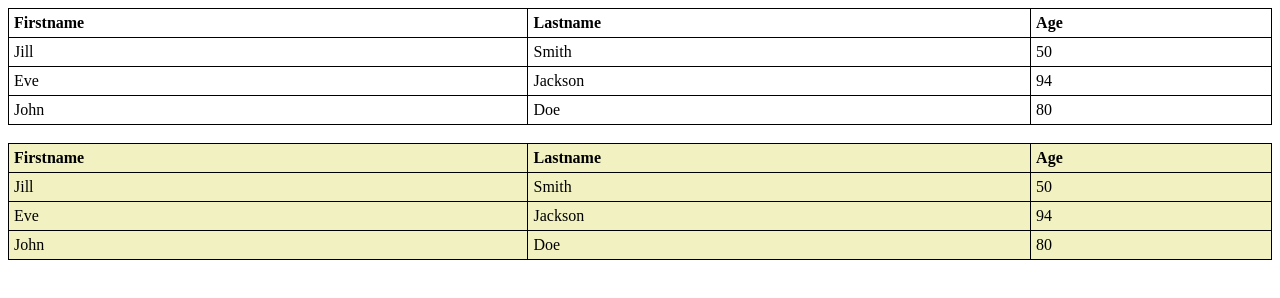
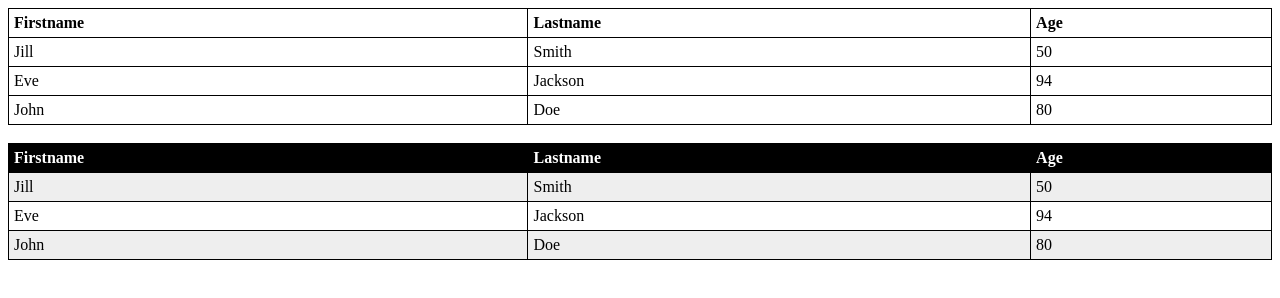
Before and after one commit to Alicehappy/JavascriptProgramming-including-jQuery-in-HTML5-, a plain HTML site: page index.html in a window 1280 px wide. Drawn offline with Linux system fonts and the light colour scheme.

Commit message:
Add more special styles to table.

```diff
--- a/index.html
+++ b/index.html
@@ -2,6 +2,9 @@
 <html>
 <head>
 <style>
+table {
+    width:100%;
+}
 table, th, td {
     border: 1px solid black;
     border-collapse: collapse;
@@ -10,15 +13,21 @@ th, td {
     padding: 5px;
     text-align: left;
 }
-table#t01 {
-    width: 100%;
-    background-color: #f1f1c1;
+table#t01 tr:nth-child(even) {
+    background-color: #eee;
+}
+table#t01 tr:nth-child(odd) {
+   background-color:#fff;
+}
+table#t01 th {
+    background-color: black;
+    color: white;
 }
 </style>
 </head>
 <body>
 
-<table style="width:100%">
+<table>
   <tr>
     <th>Firstname</th>
     <th>Lastname</th>
```
